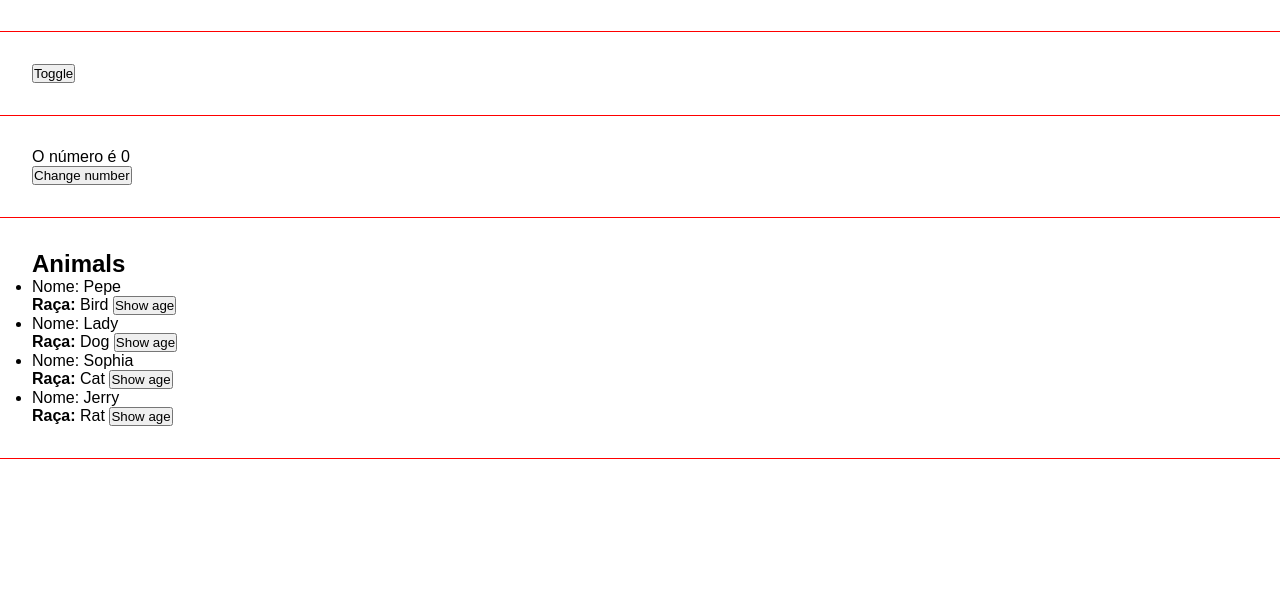
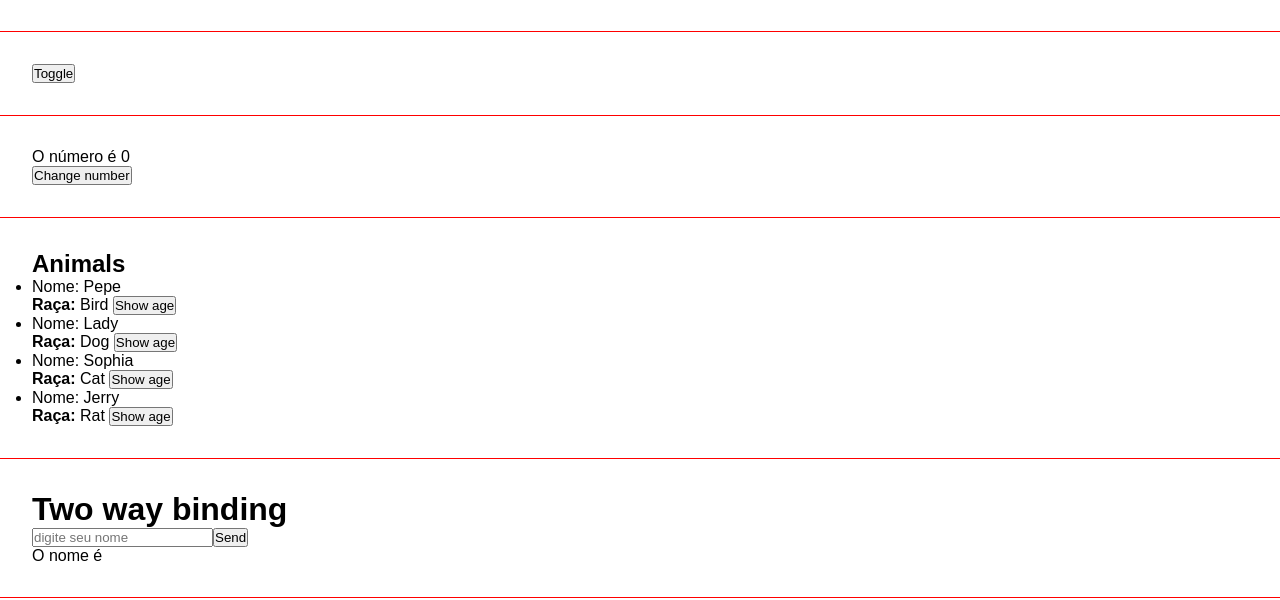
Before and after one commit to guisantogui/angularlearning, an Angular app: page / in a window 1280 px wide. Shown: the part 465-1065 px from the top of the page. Built offline with nearby package versions, Linux system fonts and the light colour scheme.

Commit message:
formulários

```diff
--- a/src/app/app.component.html
+++ b/src/app/app.component.html
@@ -8,3 +8,4 @@
 <app-events></app-events>
 <app-emitter></app-emitter>
 <app-listrender></app-listrender>
+<app-two-way-binding></app-two-way-binding>
--- /dev/null
+++ b/src/app/components/two-way-binding/two-way-binding.component.html
@@ -0,0 +1,11 @@
+<div class="class">
+  <h1>Two way binding</h1>
+
+  <form>
+    <input type="text" [(ngModel)]="name" name="name" placeholder="digite seu nome" >
+    <input type="submit" value="Send" />
+  </form>
+
+  <p>O nome é {{name}}</p>
+
+</div>
--- /dev/null
+++ b/src/app/components/two-way-binding/two-way-binding.component.ts
@@ -0,0 +1,17 @@
+import { Component, OnInit } from '@angular/core';
+
+@Component({
+  selector: 'app-two-way-binding',
+  templateUrl: './two-way-binding.component.html',
+  styleUrls: ['./two-way-binding.component.css']
+})
+export class TwoWayBindingComponent implements OnInit {
+
+  name: string = '';
+
+  constructor() { }
+
+  ngOnInit(): void {
+  }
+
+}
```
Also changed, not shown: src/app/app.module.ts (+6 -2 lines), src/app/components/two-way-binding/two-way-binding.component.css (added), 1 other file (tests, documents, lock files or other folders).
